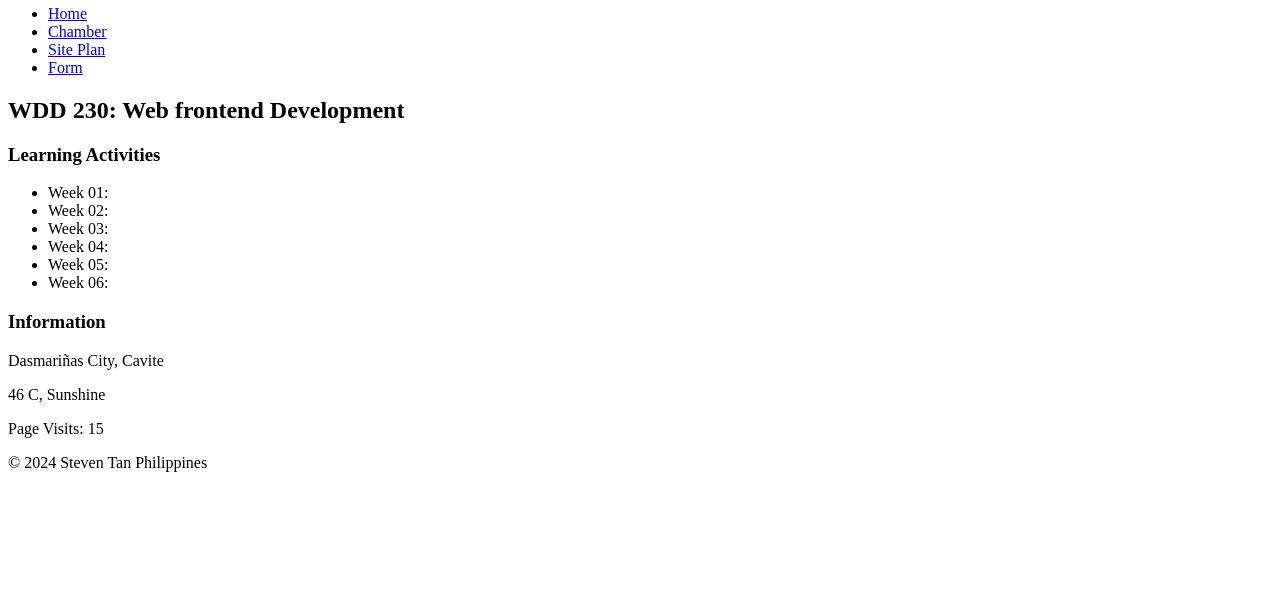
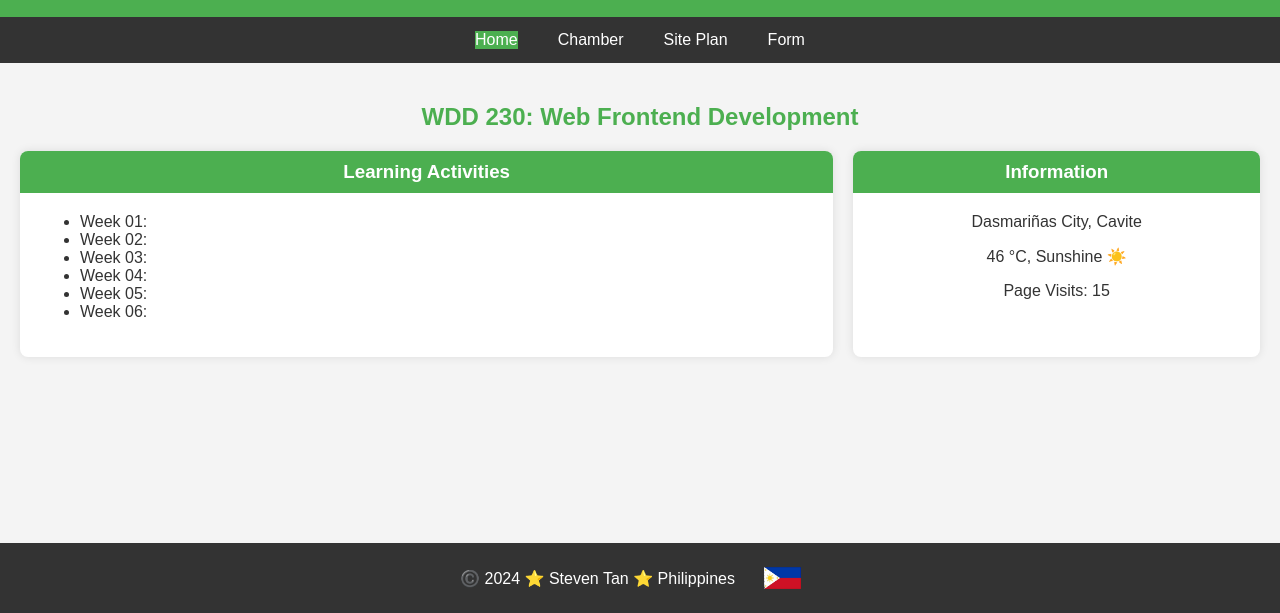
Before and after one commit to stan581994/wdd230, a plain HTML site: page index.html in a window 1280 px wide. Shown: the part 187-800 px from the top of the page. Drawn offline with Linux system fonts and the light colour scheme.

Commit message:
added custom design for better looks

```diff
--- a/index.html
+++ b/index.html
@@ -6,30 +6,28 @@
     <meta name="viewport" content="width=device-width, initial-scale=1.0">
     <meta name="description" content="WDD 230 - Web Frontend Development course assignment portal by Steven Tan">
     <title>Steven Tan - WDD 230 - Web Frontend Development</title>
+    <link rel = "stylesheet" href="styles/base.css"/>
+    <link rel = "stylesheet" href="styles/larger.css"/>
 </head>
-
-<body>
 <header>
-
     <img src="images/profile_pic.jpg" alt="Steven Tan" width="75" height="100" />
     <h1>Steven Tan</h1>
-
 </header>
 
 <nav>
     <ul>
         <li class="active"><a href="#">Home</a></li>
-            <li> <a href="#">Chamber</a></li>
-            <li> <a href="#">Site Plan</a></li>
-            <li> <a href="#">Form</a></li>
+        <li><a href="#">Chamber</a></li>
+        <li><a href="#">Site Plan</a></li>
+        <li><a href="#">Form</a></li>
     </ul>
-
 </nav>
 
 <main>
-        <h2>WDD 230: Web frontend Development</h2>
-        <section>
-            <h3 class="card"> Learning Activities </h3>
+    <h2>WDD 230: Web Frontend Development</h2>
+    <div class="grid-container">
+        <section class="card">
+            <h3>Learning Activities</h3>
             <ul>
                 <li>Week 01:</li>
                 <li>Week 02:</li>
@@ -40,21 +38,18 @@
             </ul>
         </section>
 
-        <section>
-            <h3 class="card"> Information </h3>
-            <p> Dasmariñas City,  Cavite </p>
-            <p> 46 C, Sunshine </p>
-            <p> Page Visits: 15 </p>
+        <section class="card">
+            <h3>Information</h3>
+            <p>Dasmariñas City, Cavite</p>
+            <p>46 °C, Sunshine ☀️ </p>
+            <p>Page Visits: 15</p>
         </section>
-
+    </div>
 </main>
 
 <footer>
-        &copy; 2024 Steven Tan Philippines
+    ©️ 2024 ⭐ Steven Tan  ⭐ Philippines <img src="images/ph_flag.png" width="75px" height="50px"/>
 </footer>
-
-
-
 </body>
 
 </html>
--- a/styles/base.css
+++ b/styles/base.css
@@ -0,0 +1,100 @@
+body {
+    font-family: Arial, sans-serif;
+    margin: 0;
+    padding: 0;
+    background-color: #f4f4f4;
+    color: #333;
+}
+
+header {
+    background-color: #4CAF50;
+    color: white;
+    padding: 10px 0;
+    text-align: center;
+}
+
+header img {
+    border-radius: 50%;
+}
+
+nav {
+    background-color: #333;
+}
+
+nav ul {
+    list-style: none;
+    padding: 0;
+    margin: 0;
+    display: flex;
+    flex-direction: column;
+    align-items: center;
+}
+
+nav ul li {
+    padding: 14px 20px;
+}
+
+nav ul li a {
+    color: white;
+    text-decoration: none;
+    display: block;
+}
+
+nav ul li a:hover,
+nav ul li.active a {
+    background-color: #4CAF50;
+}
+
+main {
+    padding: 20px;
+}
+
+main h2 {
+    text-align: center;
+    color: #4CAF50;
+}
+
+.grid-container {
+    display: grid;
+    grid-template-columns: 1fr;
+    gap: 20px;
+}
+
+.card {
+    background-color: white;
+    padding: 20px;
+    border-radius: 8px;
+    box-shadow: 0 0 10px rgba(0, 0, 0, 0.1);
+}
+
+.card h3 {
+    background-color: #4CAF50;
+    color: white;
+    padding: 10px;
+    margin: -20px -20px 20px -20px; /* Adjusting margin to cover the full width of the card */
+    display: block;
+    text-align: center;
+    border-radius: 8px 8px 0 0; /* Rounded corners at the top */
+}
+
+.card p{
+    text-align: center;
+}
+
+footer {
+    background-color: #333;
+    color: white;
+    text-align: center;
+    padding: 10px 0;
+    position: fixed;
+    bottom: 0;
+    width: 100%;
+    display: flex;
+    align-items: center;
+    justify-content: center;
+    gap: 10px;
+}
+
+footer img {
+    vertical-align: middle;
+}
--- a/styles/larger.css
+++ b/styles/larger.css
@@ -0,0 +1,9 @@
+@media (min-width: 768px) {
+    nav ul {
+        flex-direction: row;
+        justify-content: center;
+    }
+    .grid-container {
+        grid-template-columns: 2fr 1fr;
+    }
+}
```
Also changed, not shown: images/ph_flag.png (added). Lines whose indentation alone changed are shown as unchanged.
